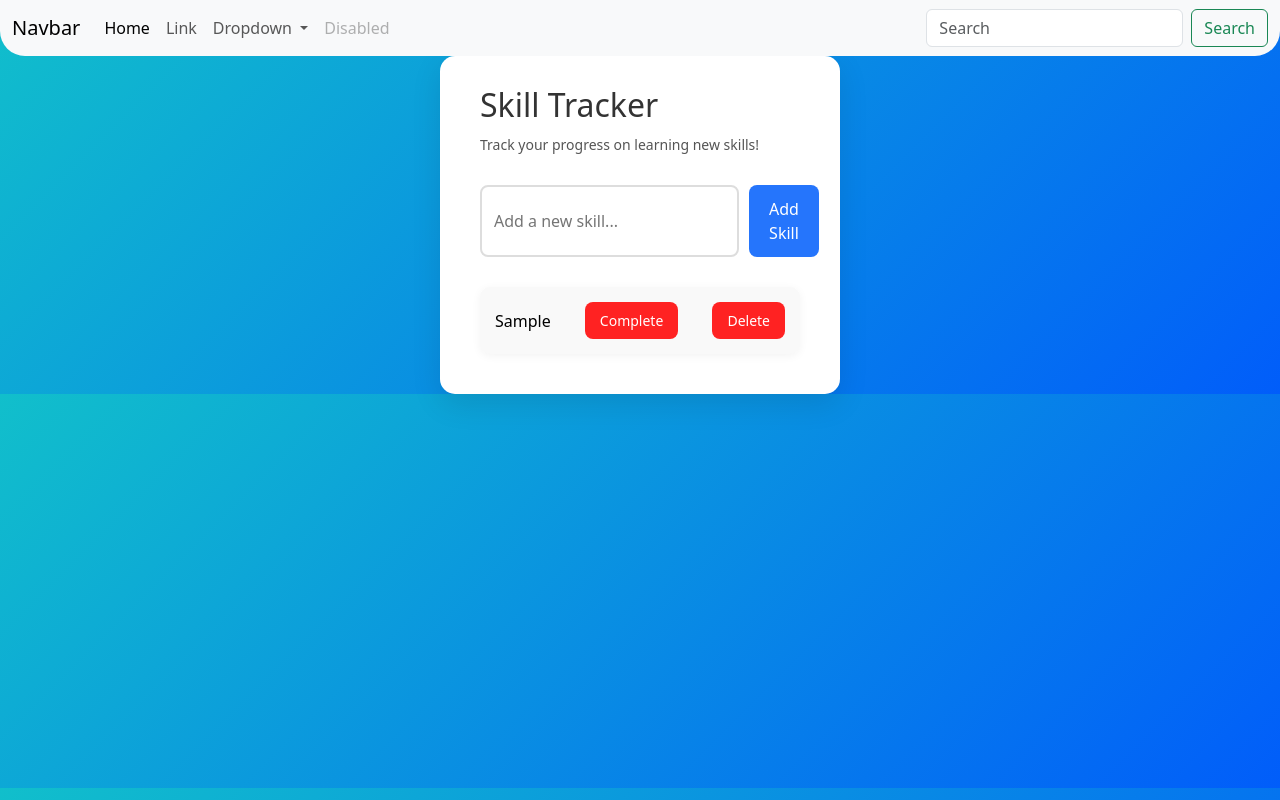
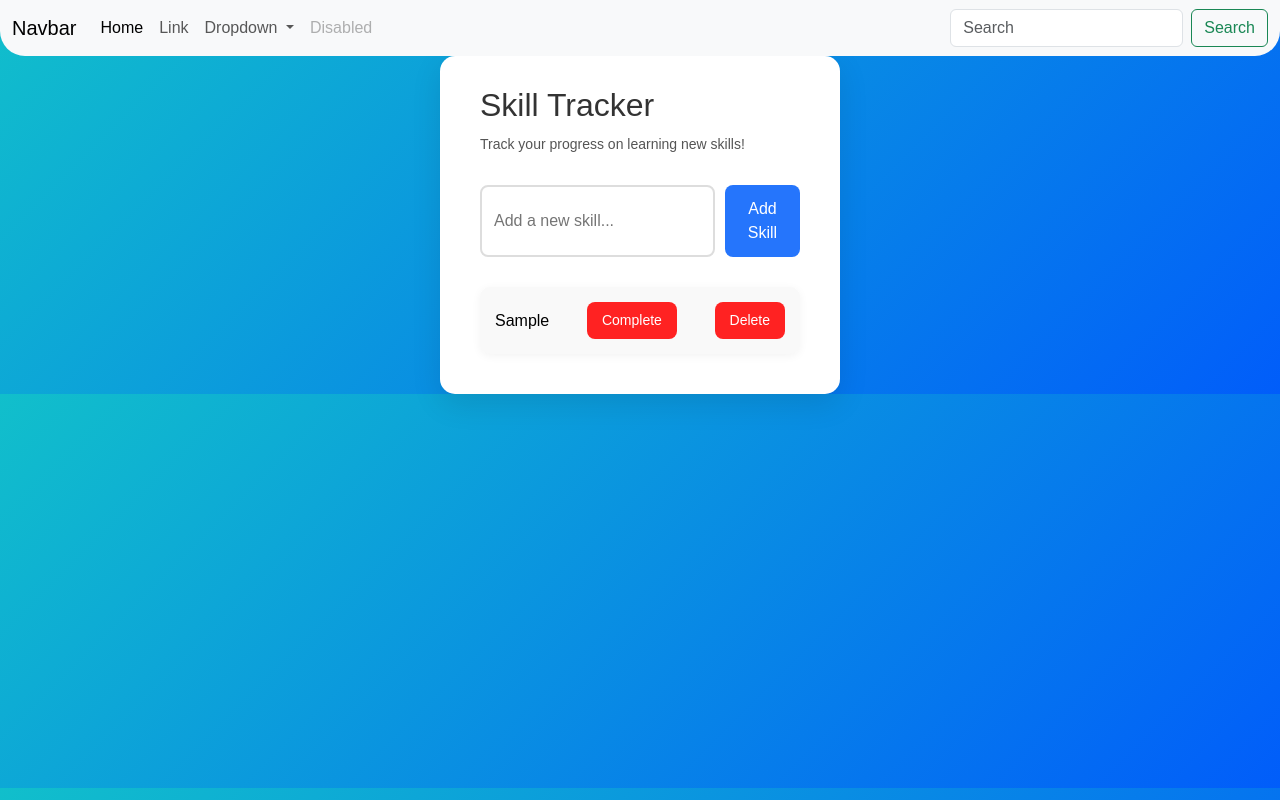
Before and after one commit to Ayon-exe/Skill, a plain HTML site: page skilltracker.html in a window 1280 px wide. Both pictures are taken after typing "Sample" into the empty fields and a click on the button "Add Skill". Drawn offline with nearby package versions, Linux system fonts and the light colour scheme.

Commit message:
Update skilltracker.html

```diff
--- a/skilltracker.html
+++ b/skilltracker.html
@@ -6,6 +6,141 @@
     <title>Skill Tracker</title>
     <link rel="stylesheet" href="skilltracker.css">
     <link href="https://cdn.jsdelivr.net/npm/bootstrap@5.3.3/dist/css/bootstrap.min.css" rel="stylesheet" integrity="sha384-QWTKZyjpPEjISv5WaRU9OFeRpok6YctnYmDr5pNlyT2bRjXh0JMhjY6hW+ALEwIH" crossorigin="anonymous">
+<style>
+	/* Resetting default styles */
+* {
+    margin: 0;
+    padding: 0;
+    box-sizing: border-box;
+}
+
+/* Overall styling */
+body {
+    font-family: 'Arial', sans-serif;
+    background: linear-gradient(135deg, #11bfcb 0%, #015dfa 100%);
+    color: white;
+    text-align: center;
+}
+
+/* Navbar styling */
+nav {
+    border-bottom-left-radius:25px ;
+    border-bottom-right-radius:25px ;
+}
+
+/* Skill Tracker Container */
+.app-container {
+    background-color: #ffffff;
+    padding: 30px 40px;
+    border-radius: 15px;
+    box-shadow: 0 10px 30px rgba(0, 0, 0, 0.1);
+    width: 100%;
+    max-width: 400px;
+    margin: 0 auto; /* Center horizontally */
+    color: #333;
+    text-align: left;
+    overflow: hidden;
+}
+
+/* Header styling */
+.header h1 {
+    font-size: 32px;
+    margin-bottom: 10px;
+    color: #333;
+}
+
+.header p {
+    font-size: 14px;
+    color: #555;
+    margin-bottom: 30px;
+}
+
+/* Form container styling */
+.form-container {
+    display: flex;
+    gap: 10px;
+    margin-bottom: 30px;
+}
+
+#skill-name {
+    flex-grow: 1;
+    padding: 12px;
+    font-size: 16px;
+    border: 2px solid #ddd;
+    border-radius: 8px;
+    outline: none;
+    transition: border-color 0.3s;
+}
+
+#skill-name:focus {
+    border-color: #2575fc;
+}
+
+#add-skill-btn {
+    background-color: #2575fc;
+    color: white;
+    border: none;
+    padding: 12px 20px;
+    font-size: 16px;
+    border-radius: 8px;
+    cursor: pointer;
+    transition: background-color 0.3s;
+}
+
+#add-skill-btn:hover {
+    background-color: #6a11cb;
+}
+
+/* Skills List Styling */
+.skills-list ul {
+    list-style: none;
+    padding: 0;
+    margin: 0;
+}
+
+.skill-item {
+    display: flex;
+    justify-content: space-between;
+    align-items: center;
+    background: #f9f9f9;
+    color: black;
+    padding: 15px;
+    margin: 10px 0;
+    border-radius: 10px;
+    box-shadow: 0 2px 10px rgba(0, 0, 0, 0.05);
+    transition: transform 0.3s ease, background-color 0.3s ease;
+}
+
+.skill-item:hover {
+    transform: scale(1.05);
+    background-color: #e1e4e8;
+}
+
+.skill-item.completed {
+    text-decoration: line-through;
+    background-color: #2bff00;
+}
+
+.skill-item button {
+    background-color: #ff2222;
+    color: white;
+    border: none;
+    padding: 8px 15px;
+    font-size: 14px;
+    border-radius: 8px;
+    cursor: pointer;
+    transition: background-color 0.3s;
+}
+
+.skill-item button:hover {
+    background-color: #e64a19;
+}
+
+.skill-item button:focus {
+    outline: none;
+}
+
+</style>
 </head>
 <body>
     <nav class="navbar navbar-expand-lg bg-body-tertiary">
```
